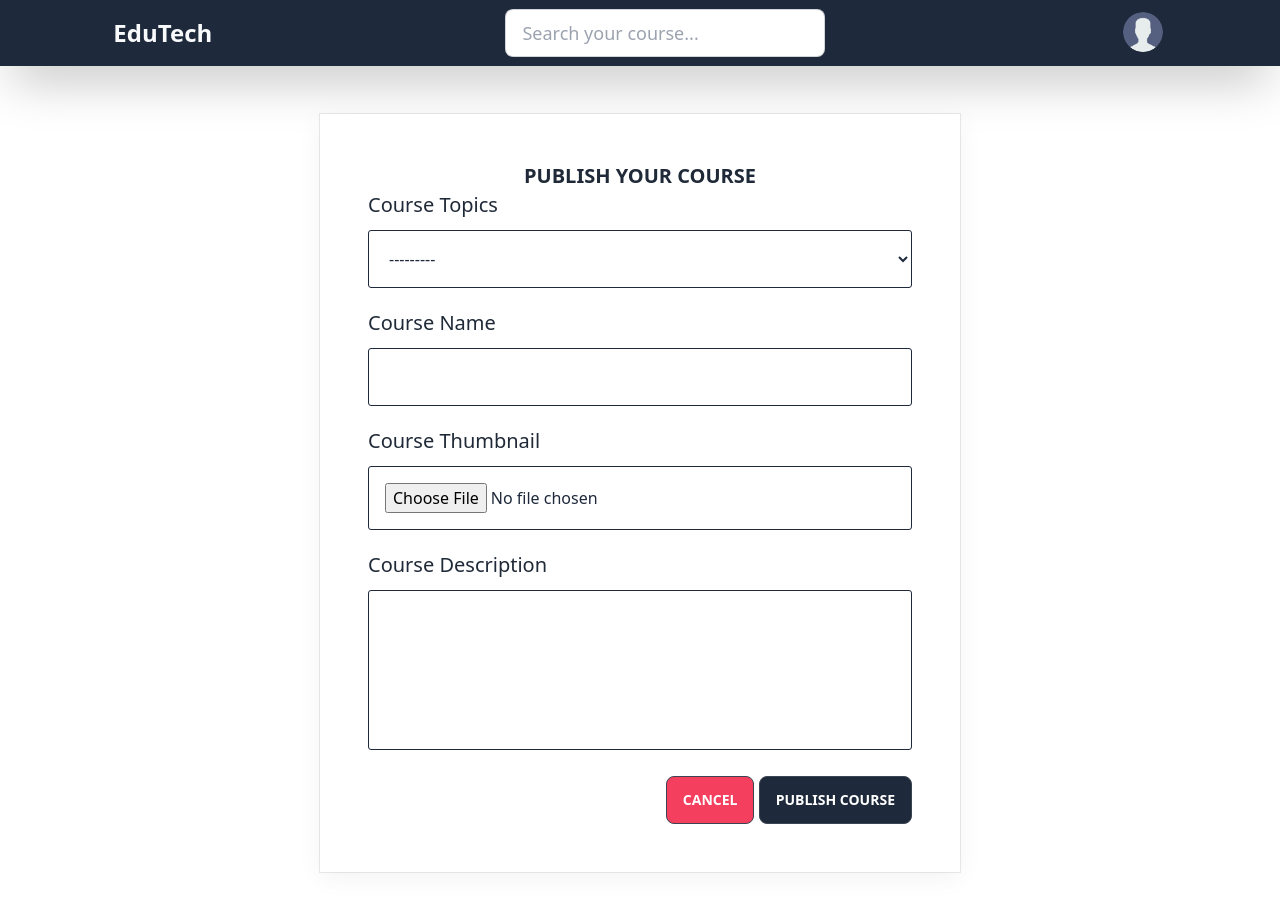
After one commit to sanjoy5/edutech, a Django app: page /create-course/ in a window 1280 px wide. The commit adds this page. Run offline with Django 4.2, Linux system fonts and the light colour scheme; a user stored in the database is signed in; data comes from the database, SQL or seed files in the repository; both versions use the stored data as it was after the commit; some libraries are stand-ins or nearby versions.

Commit message:
more funtionality added

```diff
--- /dev/null
+++ b/app/forms.py
@@ -0,0 +1,8 @@
+from django.forms import ModelForm
+from .models import *
+
+class CourseForm(ModelForm):
+    class Meta:
+        model = Course
+        fields = '__all__'
+        exclude = ['instructor','students']
--- a/app/models.py
+++ b/app/models.py
@@ -14,7 +14,8 @@ class Course(models.Model):
     topic = models.ForeignKey(Topic,on_delete=models.SET_NULL,null=True)
     title = models.CharField(max_length=200,null=True)
     description = models.TextField(null=True,blank=True)
-    # students =
+    image = models.ImageField(upload_to="course_imgs/",default="demo.png",null=True,blank=True)
+    students = models.ManyToManyField(User,related_name='students',blank=True,null=True)
     update = models.DateTimeField(auto_now=True)
     created = models.DateTimeField(auto_now_add=True)
 
--- /dev/null
+++ b/app/templates/app/course_form.html
@@ -0,0 +1,49 @@
+{% extends 'base.html' %}course
+{% load static %}
+{% block title %} {% if page == 'create_course' %} Publish {% else %} Update {% endif %} Course {% endblock %}
+
+{% block content %}
+
+<div class="w-full lg:w-2/4 mx-auto my-6 lg:my-12 py-5 lg:py-12 px-4 lg:px-12 bg-white myshadow ">
+
+    <h2 class="text-center text-xl font-bold uppercase">{% if page == 'create_course' %} Publish {% else %} Update
+        {% endif %}
+        Your Course</h2>
+
+    <form action="" method="POST" class="mx-2 lg:mx-0" enctype="multipart/form-data">
+        {% csrf_token %}
+
+
+
+        <div class="form__group">
+            <label>Course Topics</label>
+            {{form.topic}}
+        </div>
+
+        <div class="form__group">
+            <label>Course Name</label>
+            {{form.title}}
+        </div>
+
+        <div class="form__group">
+            <label>Course Thumbnail</label>
+            {{form.image}}
+        </div>
+
+
+        <div class="form__group">
+            <label>Course Description</label>
+            {{form.description}}
+        </div>
+
+        <div class="text-right">
+            <a class="btn bg-rose-500 hover:bg-rose-600" href="{% url 'home' %}">Cancel</a>
+            <button class="btn bg-slate-800 hover:bg-slate-700" type="submit">{% if page == 'create_course' %} Publish
+                Course {% else %} Update Course {% endif %}</button>
+        </div>
+
+    </form>
+
+</div>
+
+{% endblock %}
--- a/app/urls.py
+++ b/app/urls.py
@@ -3,4 +3,10 @@ from . import views
 
 urlpatterns = [
     path('',views.homePage,name='home'),
+    path('course/<str:pk>/',views.coursePage,name='course'),
+
+    path('create-course/',views.createCourse,name='create_course'),
+    path('update-course/<str:pk>/',views.updateCourse,name='update_course'),
+    path('delete-course/<str:pk>/',views.deleteCourse,name='delete_course'),
+    path('delete-chat/<str:pk>/',views.deleteChat,name='delete_chat'),
 ]
--- a/app/views.py
+++ b/app/views.py
@@ -1,6 +1,10 @@
-from django.shortcuts import render
+from django.shortcuts import render,redirect
+from django.http import HttpResponse
 from .models import *
 from django.db.models import Q
+from .forms import *
+from django.contrib import messages
+from django.contrib.auth.decorators import login_required
 
 # Create your views here.
 
@@ -18,3 +22,85 @@ def homePage(request):
 
     context = {'courses':courses,'topics':topics,'total_course':total_course,'chats':chats}
     return render(request,'app/home.html',context)
+
+
+def coursePage(request,pk):
+    course = Course.objects.get(id=pk)
+    course_chats = course.chat_set.all()
+    students = course.students.all()
+
+    if request.method == "POST":
+        Chat.objects.create(
+            user = request.user,
+            course = course,
+            body = request.POST['body']
+        )
+        course.students.add(request.user)
+        return redirect('course', pk=course.id)
+
+    context = {'course':course,'course_chats':course_chats,'students':students}
+    return render(request,'app/course.html',context)
+
+@login_required(login_url='login')
+def createCourse(request):
+    page = 'create_course'
+    form = CourseForm()
+    if request.method == "POST":
+        form = CourseForm(request.POST,request.FILES)
+        if form.is_valid():
+            course = form.save(commit=False)
+            course.instructor = request.user
+            course.save()
+            return redirect('home')
+        else:
+            messages.error(request,'Something is Wrong!')
+
+
+    context = {'form':form,'page':page}
+    return render(request,'app/course_form.html',context)
+
+
+@login_required(login_url='login')
+def updateCourse(request,pk):
+    course = Course.objects.get(id=pk)
+    form = CourseForm(instance=course)
+    if request.user != course.instructor:
+        return HttpResponse('You are not allowed here!!')
+
+    if request.method == "POST":
+        form = CourseForm(request.POST,request.FILES,instance=course)
+        if form.is_valid():
+            form.save()
+            return redirect('home')
+        else:
+            messages.error(request,'Something is Wrong!')
+
+
+    context = {'form':form}
+    return render(request,'app/course_form.html',context)
+
+
+@login_required(login_url='login')
+def deleteCourse(request,pk):
+    course = Course.objects.get(id=pk)
+    if request.user != course.instructor:
+        return HttpResponse('You are not allowed here!!')
+    if request.method == "POST":
+        course.delete()
+        messages.success(request,'Course deleted successfully')
+        return redirect('home')
+    context = {'obj':course}
+    return render(request,'delete.html',context)
+
+
+@login_required(login_url='login')
+def deleteChat(request,pk):
+    chat = Chat.objects.get(id=pk)
+    if request.user != chat.user:
+        return HttpResponse('You are not allowed here!!')
+    if request.method == "POST":
+        chat.delete()
+        messages.success(request,'Chat deleted successfully')
+        return redirect('home')
+    context = {'obj':chat}
+    return render(request,'delete.html',context)
--- a/static/css/style.css
+++ b/static/css/style.css
@@ -1,3 +1,73 @@
 .myshadow {
     box-shadow: rgba(0, 0, 0, 0.05) 0px 6px 24px 0px, rgba(0, 0, 0, 0.08) 0px 0px 0px 1px;
 }
+
+::-webkit-scrollbar {
+    width: 6px;
+}
+
+::-webkit-scrollbar-track {
+    background: #f1f1f1;
+}
+
+::-webkit-scrollbar-thumb {
+    background: #1E293B;
+    border-radius: 10px;
+}
+
+.form__group {
+    margin-bottom: 20px;
+    width: 100%;
+}
+
+
+.form__group label {
+    display: block;
+    font-size: 20px;
+    margin-bottom: 10px;
+    /* text-transform: uppercase; */
+}
+
+.form__group input,
+.form__group textarea,
+.form__group select {
+    background: transparent;
+    border: 1px solid #1E293B;
+    padding: 1rem;
+    border-radius: 3px;
+    width: 100%;
+    color: #1E293B;
+    font-weight: 500;
+    outline: none;
+}
+
+.form__group input:focus,
+.form__group textarea:focus {
+    border-color: #1E293B;
+}
+
+.form__group textarea {
+    background: transparent;
+    height: 10rem;
+    resize: none;
+}
+
+.form__group select {
+    color: #1E293B;
+    font-weight: 400;
+}
+
+.form__group select option {
+    background-color: var(--color-dark-light);
+    color: var(--color-light);
+    padding: 0 10rem;
+}
+
+/* .messages {
+    position: absolute;
+    top: 80px;
+    right: 15px;
+    max-width: 400px;
+    width: 100%;
+    margin-left: 10px;
+} */
--- /dev/null
+++ b/static/js/main.js
@@ -0,0 +1,6 @@
+
+
+
+function dhide() {
+    document.getElementById('messages').style.display = 'none'
+}
--- a/templates/base.html
+++ b/templates/base.html
@@ -14,11 +14,29 @@
     <link rel="stylesheet" href="https://cdnjs.cloudflare.com/ajax/libs/font-awesome/6.3.0/css/all.min.css">
 
     <link rel="stylesheet" href="{% static 'css/style.css' %}">
+
 </head>
 
 <body>
 
     {% include 'navbar.html' %}
+
+    {% if messages %}
+    <ul id="messages" class="absolute top-20 right-0 md:right-4 max-w-sm w-full">
+        {% for message in messages %}
+        <li{% if message.tags %} class="alert alert-{{ message.tags }} shadow-lg" {% endif %}>
+            <div class="w-full flex items-center justify-between">
+                <span>{{ message }}</span>
+                <i onclick="dhide()" class="fa fa-times ml-2 text-xl cursor-pointer"></i>
+            </div>
+
+            </li>
+
+            {% endfor %}
+    </ul>
+
+    {% endif %}
+
     {% block content %}
 
 
@@ -27,6 +45,7 @@
 
 
 
+    <script src="{% static 'js/main.js' %}"></script>
 
 </body>
 
--- a/templates/navbar.html
+++ b/templates/navbar.html
@@ -7,8 +7,8 @@
             </div>
 
             <form action="" class="w-full max-w-xs hidden sm:block">
-                <input name="q" type="text" placeholder="search your course..."
-                    class="input input-bordered input-md w-full max-w-xs" />
+                <input name="q" type="text" placeholder="Search your course..."
+                    class="input input-bordered input-md w-full text-lg max-w-xs" />
             </form>
 
 
```
Also changed, not shown: app/templates/app/course.html (added, +100 -0 lines), app/templates/app/home.html (+35 -26 lines), templates/delete.html (added, +20 -0 lines), app/migrations/0002_course_image.py (added), app/migrations/0003_alter_course_image.py (added), app/migrations/0004_course_students.py (added), db.sqlite3, static/images/course_imgs/Screenshot_5.png (added), static/images/course_imgs/Screenshot_5_6YpYMEF.png (added), static/images/course_imgs/Screenshot_60.png (added).
